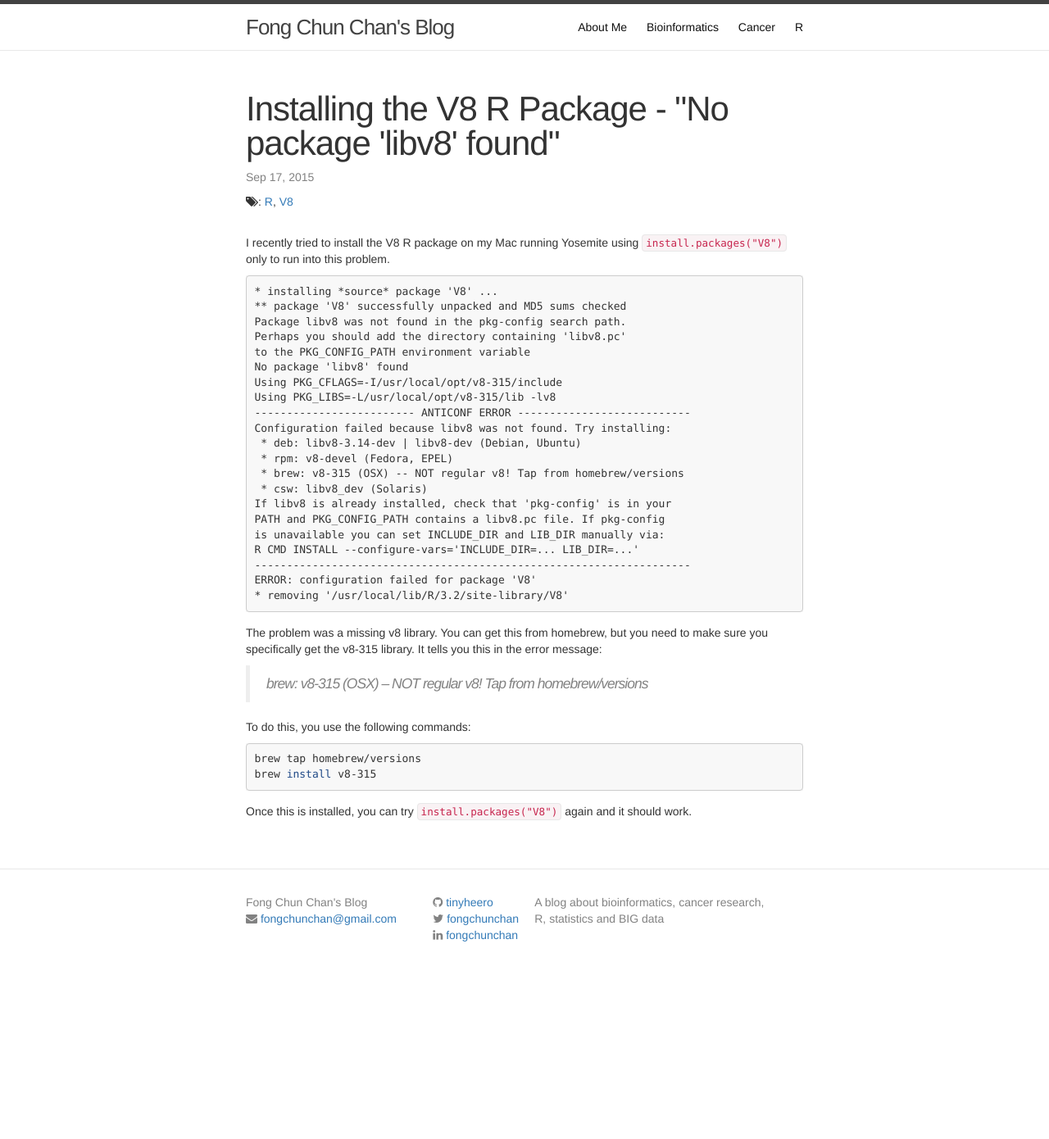
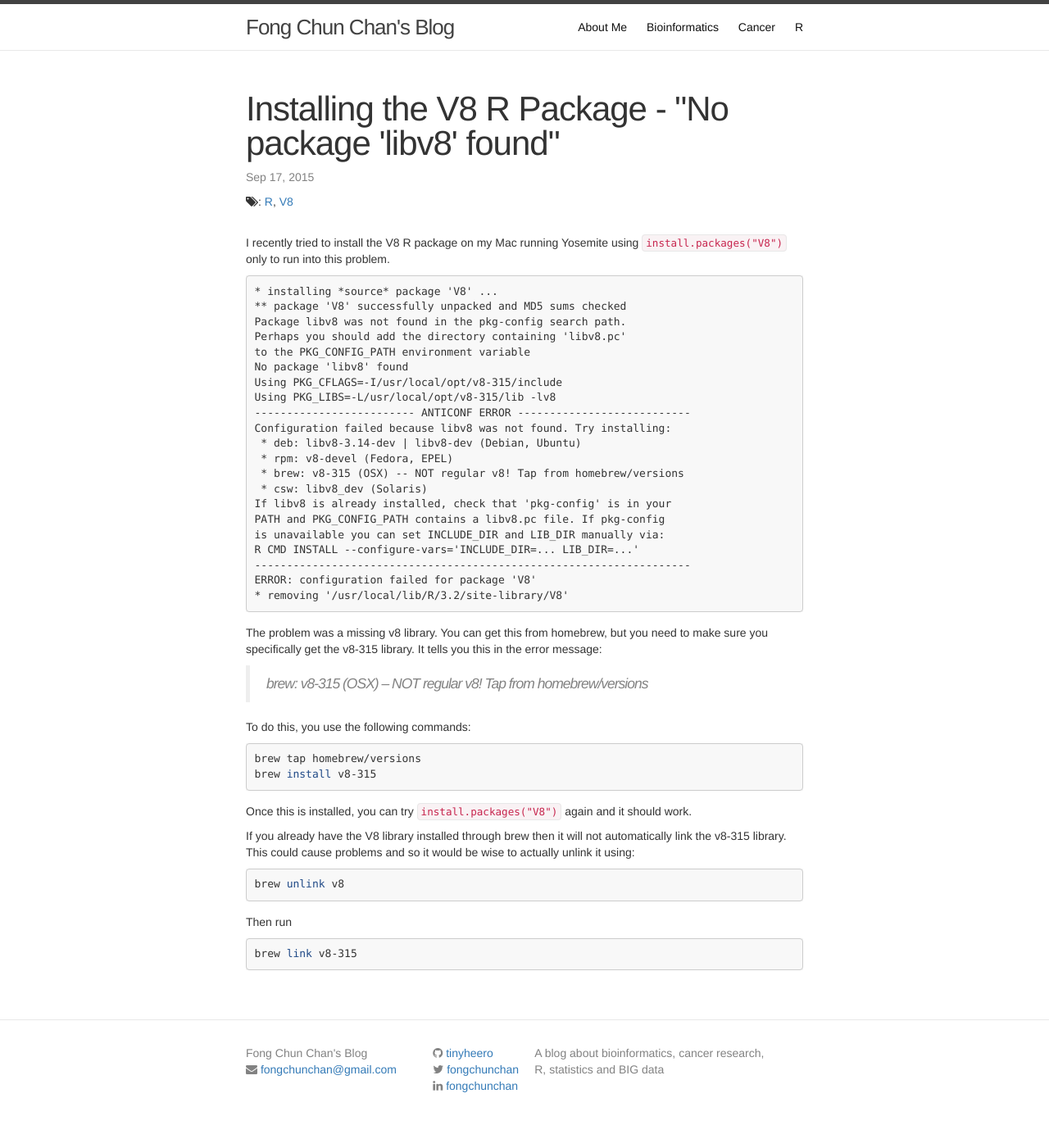
Before and after one commit to tinyheero/tinyheero.github.io, a Jekyll site: the page built from _posts/2015-09-17-install-r-v8.md, in a window 1280 px wide. Shown: the whole page at 82% size. Built offline with Jekyll 4.4.1, drawn with Linux system fonts in a browser that asks for light colours; nearby versions of some CDN libraries; library files that are not in the unit come from our copies; comment, search, counter and statistics services are not loaded; before the commit the page ends 1206 px from its top, so only the background shows below that.

Commit message:
Updating Post

```diff
--- a/_posts/2015-09-17-install-r-v8.md
+++ b/_posts/2015-09-17-install-r-v8.md
@@ -42,3 +42,15 @@ brew install v8-315
 ~~~
 
 Once this is installed, you can try `install.packages("V8")` again and it should work.
+
+If you already have the V8 library installed through brew then it will not automatically link the v8-315 library. This could cause problems and so it would be wise to actually unlink it using:
+
+~~~bash
+brew unlink v8
+~~~
+
+Then run
+
+~~~bash
+brew link v8-315
+~~~
```
